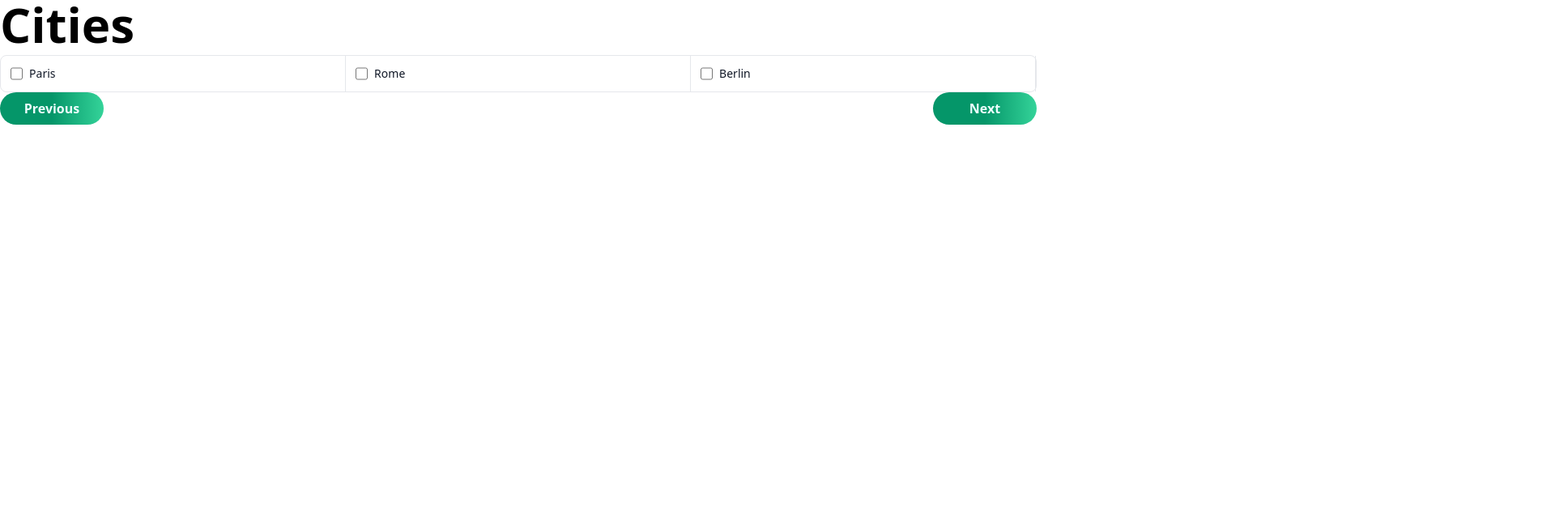
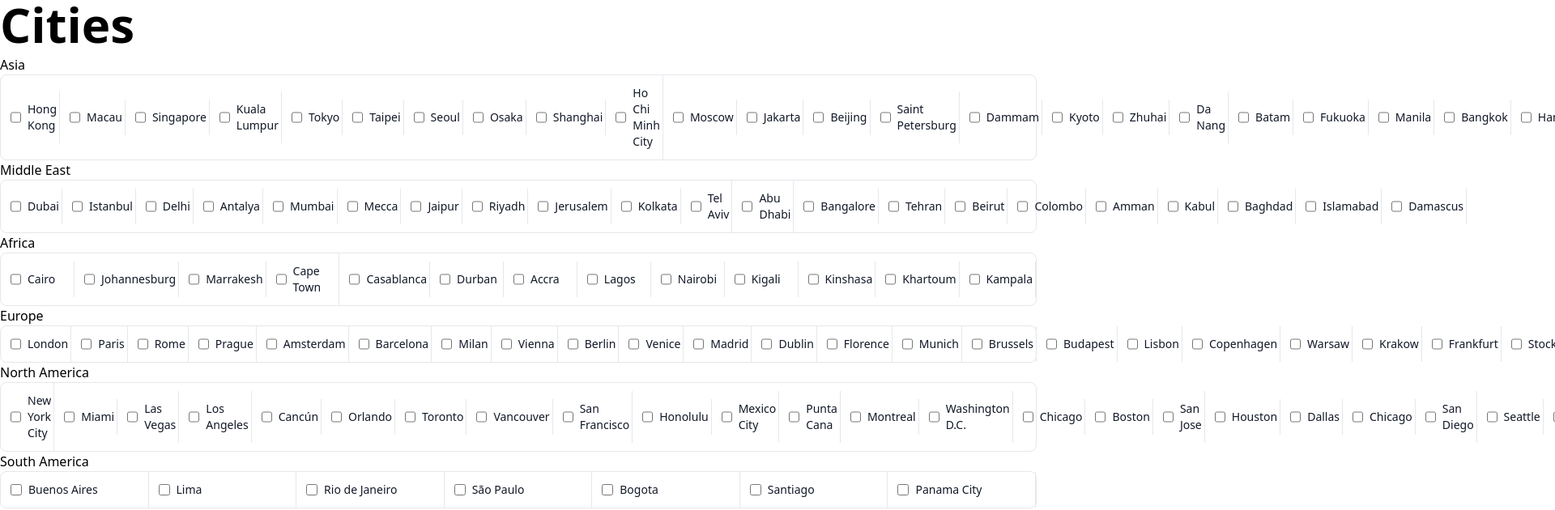
Before and after one commit to zachmerrill/world-calc, a Next.js app: page /journey/cities in a window 1280 px wide. Shown: the top 630 px of the page at 81% size, 1920 px wide, since content can reach past the window. Built offline with nearby package versions, Linux system fonts and the light colour scheme.

Commit message:
better city data

```diff
--- a/data/cities.json
+++ b/data/cities.json
@@ -1 +1,168 @@
-["Paris", "Rome", "Berlin"]
+{
+  "Asia": [
+    "Hong Kong",
+    "Macau",
+    "Singapore",
+    "Kuala Lumpur",
+    "Tokyo",
+    "Taipei",
+    "Seoul",
+    "Osaka",
+    "Shanghai",
+    "Ho Chi Minh City",
+    "Moscow",
+    "Jakarta",
+    "Beijing",
+    "Saint Petersburg",
+    "Dammam",
+    "Kyoto",
+    "Zhuhai",
+    "Da Nang",
+    "Batam",
+    "Fukuoka",
+    "Manila",
+    "Bangkok",
+    "Hanoi",
+    "Dhaka"
+  ],
+  "Middle East": [
+    "Dubai",
+    "Istanbul",
+    "Delhi",
+    "Antalya",
+    "Mumbai",
+    "Mecca",
+    "Jaipur",
+    "Riyadh",
+    "Jerusalem",
+    "Kolkata",
+    "Tel Aviv",
+    "Abu Dhabi",
+    "Bangalore",
+    "Tehran",
+    "Beirut",
+    "Colombo",
+    "Amman",
+    "Kabul",
+    "Baghdad",
+    "Islamabad",
+    "Damascus"
+  ],
+  "Africa": [
+    "Cairo",
+    "Johannesburg",
+    "Marrakesh",
+    "Cape Town",
+    "Casablanca",
+    "Durban",
+    "Accra",
+    "Lagos",
+    "Nairobi",
+    "Kigali",
+    "Kinshasa",
+    "Khartoum",
+    "Kampala"
+  ],
+  "Europe": [
+    "London",
+    "Paris",
+    "Rome",
+    "Prague",
+    "Amsterdam",
+    "Barcelona",
+    "Milan",
+    "Vienna",
+    "Berlin",
+    "Venice",
+    "Madrid",
+    "Dublin",
+    "Florence",
+    "Munich",
+    "Brussels",
+    "Budapest",
+    "Lisbon",
+    "Copenhagen",
+    "Warsaw",
+    "Krakow",
+    "Frankfurt",
+    "Stockholm",
+    "Nice",
+    "Zürich",
+    "Edinburgh",
+    "Hamburg",
+    "Geneva",
+    "Bucharest",
+    "Sofia",
+    "Naples",
+    "Helsinki",
+    "Athens",
+    "Oslo",
+    "Bilbao",
+    "Manchester",
+    "Minsk",
+    "Glasgow",
+    "Sarajevo",
+    "Reykjavik",
+    "Belfast",
+    "Kyiv",
+    "Cardiff"
+  ],
+  "North America": [
+    "New York City",
+    "Miami",
+    "Las Vegas",
+    "Los Angeles",
+    "Cancún",
+    "Orlando",
+    "Toronto",
+    "Vancouver",
+    "San Francisco",
+    "Honolulu",
+    "Mexico City",
+    "Punta Cana",
+    "Montreal",
+    "Washington D.C.",
+    "Chicago",
+    "Boston",
+    "San Jose",
+    "Houston",
+    "Dallas",
+    "Chicago",
+    "San Diego",
+    "Seattle",
+    "Austin",
+    "Atlanta",
+    "Denver",
+    "Minneapolis",
+    "Philadelphia",
+    "Calgary",
+    "Portland",
+    "Nashville",
+    "New Orleans",
+    "Salt Lake City",
+    "Phoenix",
+    "Baltimore",
+    "Ottawa",
+    "Havana",
+    "Kingston"
+  ],
+  "South America": [
+    "Buenos Aires",
+    "Lima",
+    "Rio de Janeiro",
+    "São Paulo",
+    "Bogota",
+    "Santiago",
+    "Panama City"
+  ],
+  "Oceania": [
+    "Sydney",
+    "Melbourne",
+    "Auckland",
+    "Montevideo",
+    "Quito",
+    "Brisbane",
+    "Perth",
+    "Canberra"
+  ]
+}
--- a/pages/journey/cities.tsx
+++ b/pages/journey/cities.tsx
@@ -64,10 +64,15 @@ export default function Cities() {
       </Head>
       <main className="flex h-full flex-col">
         <Title>Cities</Title>
-        <div className="flex justify-center">
+        <div className="flex flex-col justify-center">
           {data ? (
-            <ul className="w-full items-center rounded-lg border border-gray-200 bg-white text-sm font-medium text-gray-900 dark:border-gray-600 dark:bg-gray-700 dark:text-white sm:flex">
-              {data.map((city: string, index: number) => {
+            <>
+              {Object.keys(data).map((region: string, regionIndex: number) => {
+                return (
+                  <div key={regionIndex}>
+                    {region}
+                    <ul className=" items-center rounded-lg border border-gray-200 bg-white text-sm font-medium text-gray-900 dark:border-gray-600 dark:bg-gray-700 dark:text-white sm:flex">
+                      {data[region].map((city: string, index: number) => {
                         const cityValue = city.toLowerCase();
                         return (
                           <City
@@ -83,6 +88,10 @@ export default function Cities() {
                         );
                       })}
                     </ul>
+                  </div>
+                );
+              })}
+            </>
           ) : error ? (
             <>Failed to load city list. 😭</>
           ) : (
```
Lines whose indentation alone changed are shown as unchanged.
